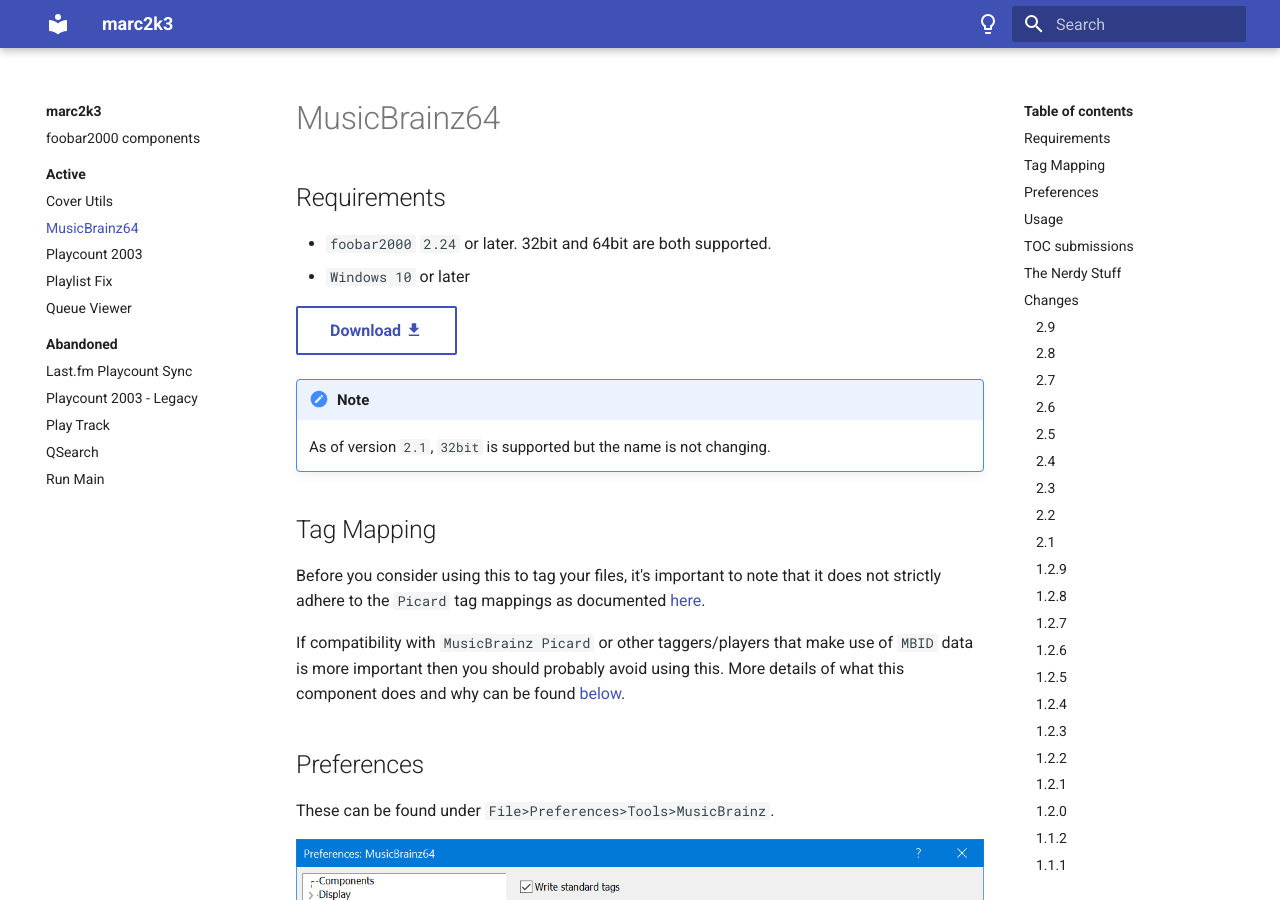
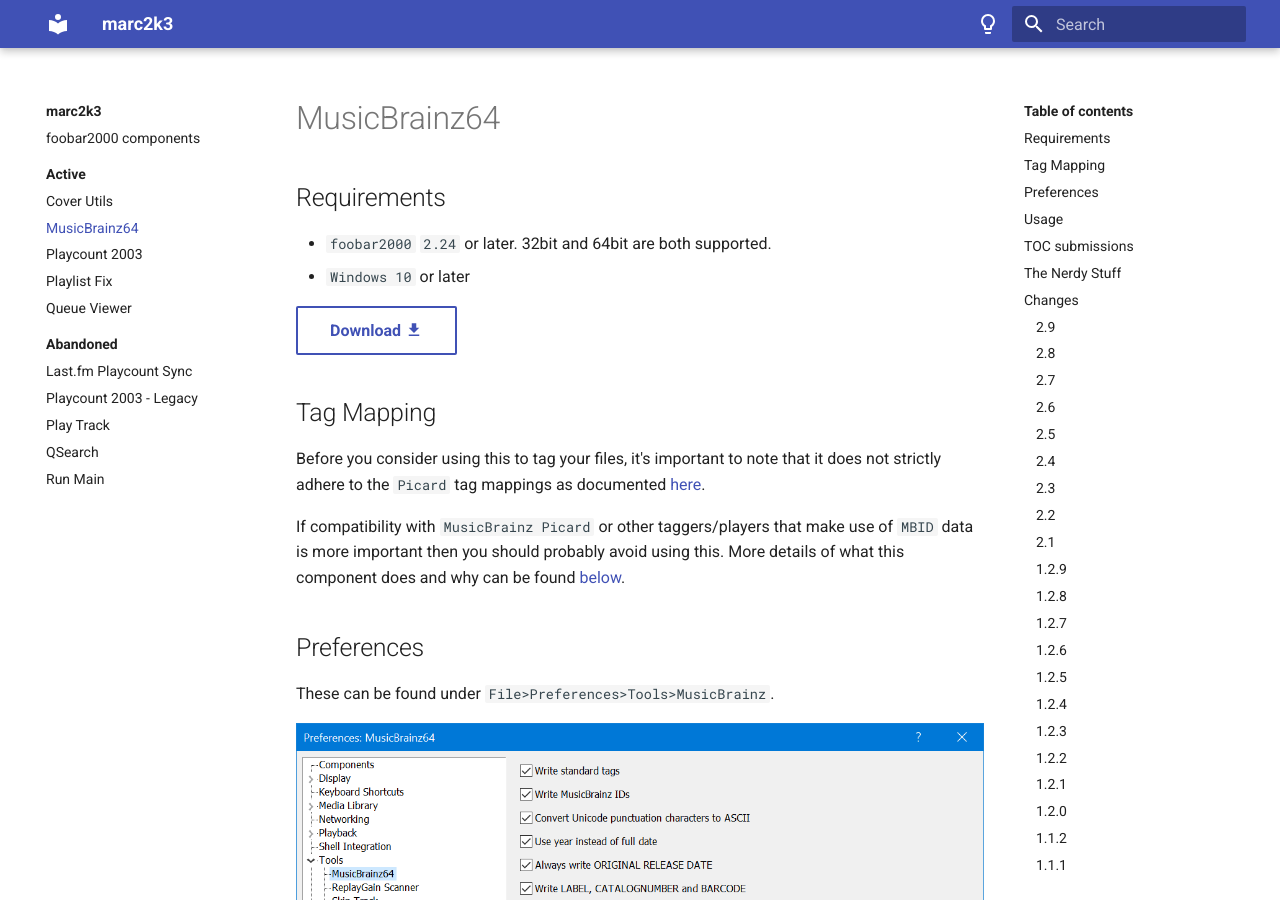
Before and after one commit to marc2k3/marc2k3.github.io, an MkDocs documentation site: the page built from docs/component/musicbrainz64.md, in a window 1280 px wide and 900 px high. Built offline with MkDocs 1.6.1 and Material for MkDocs 9.7.7, drawn with Linux system fonts in a browser that asks for light colours.

Commit message:
Update musicbrainz64.md

```diff
--- a/docs/component/musicbrainz64.md
+++ b/docs/component/musicbrainz64.md
@@ -5,9 +5,6 @@
 - `Windows 10` or later
 
 [Download :material-download:](https://github.com/marc2k3/marc2k3/releases){ .md-button }
-
-!!! note
-	As of version `2.1`, `32bit` is supported but the name is not changing.
 
 ## Tag Mapping
 Before you consider using this to tag your files, it's important to note that it does
```
